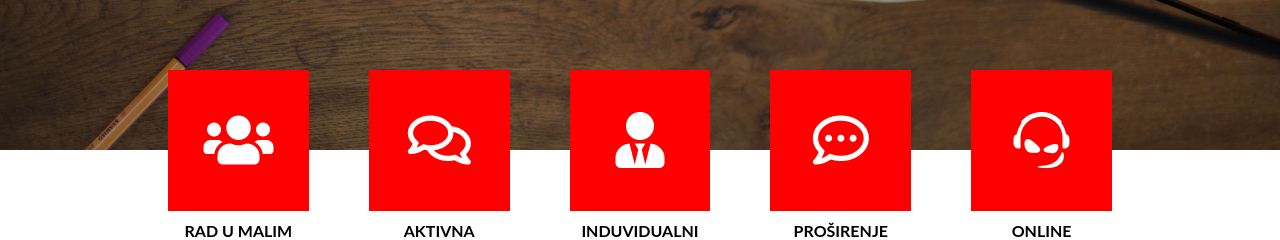
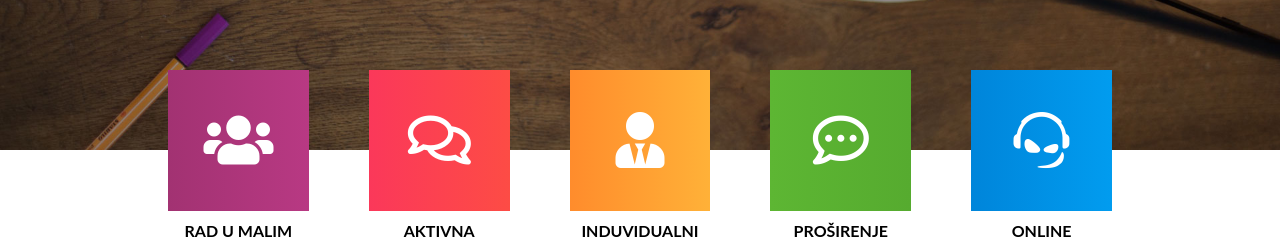
Before and after one commit to Dejan85/proenglish-refactor, a React (Vite) app: page / in a window 1280 px wide. Shown: the part 712-952 px from the top of the page. Built offline with nearby package versions, Linux system fonts and the light colour scheme.

Commit message:
created mixins for gradient and implented it

```diff
--- a/src/components/ui/home-icons-boxes/Box.tsx
+++ b/src/components/ui/home-icons-boxes/Box.tsx
@@ -8,10 +8,16 @@ const className: string = "box";
 const IconContainerClassName: string = `icon-container`;
 
 const Box = (props: BoxProps): JSX.Element => {
-  const { iconClassName, text } = props;
+  const { iconClassName, text, customClassName } = props;
   return (
     <Wrapper className={className}>
-      <IconContainer className={IconContainerClassName}>
+      <IconContainer
+        className={
+          customClassName
+            ? `${IconContainerClassName} ${IconContainerClassName}--${customClassName}`
+            : IconContainerClassName
+        }
+      >
         <FontAwesomeIcon className={iconClassName} />
       </IconContainer>
       <Text as="p" text={text} className="home-boxes-text" />
--- a/src/components/ui/home-icons-boxes/HomeIconsBoxes.tsx
+++ b/src/components/ui/home-icons-boxes/HomeIconsBoxes.tsx
@@ -9,7 +9,12 @@ const className: string = "home-icon-boxes";
 
 const generateBoxes = (): JSX.Element[] =>
   iconsClassName.map((icon: string, i: number) => (
-    <Box key={uniqid()} iconClassName={icon} text={boxesText[i]} />
+    <Box
+      key={uniqid()}
+      iconClassName={icon}
+      text={boxesText[i]}
+      customClassName={`box${i}`}
+    />
   ));
 
 const boxes = generateBoxes();
--- a/src/components/ui/home-icons-boxes/styles.scss
+++ b/src/components/ui/home-icons-boxes/styles.scss
@@ -1,3 +1,5 @@
+@import "../../styles/mixins/gradient";
+
 .home-icon-boxes {
   display: flex;
   justify-content: space-between;
@@ -17,7 +19,26 @@
   display: flex;
   justify-content: center;
   align-items: center;
-  background: red;
   width: 100%;
   height: 17.6rem;
+
+  &--box0 {
+    @include gradient(#a23272, #b83983);
+  }
+
+  &--box1 {
+    @include gradient(#fb385a, #fd4c45);
+  }
+
+  &--box2 {
+    @include gradient(#ff8c2c, #ffb138);
+  }
+
+  &--box3 {
+    @include gradient(#5db633, #56ab2f);
+  }
+
+  &--box4 {
+    @include gradient(#0085da, #019cef);
+  }
 }
--- a/src/components/ui/home-icons-boxes/types.ts
+++ b/src/components/ui/home-icons-boxes/types.ts
@@ -2,6 +2,7 @@ export type TagType = 'div';
 export interface BoxProps {
     iconClassName: string,
     text: string;
+    customClassName?: string;
 }
 export interface BoxContainer {
     children: JSX.Element | JSX.Element[];
```
